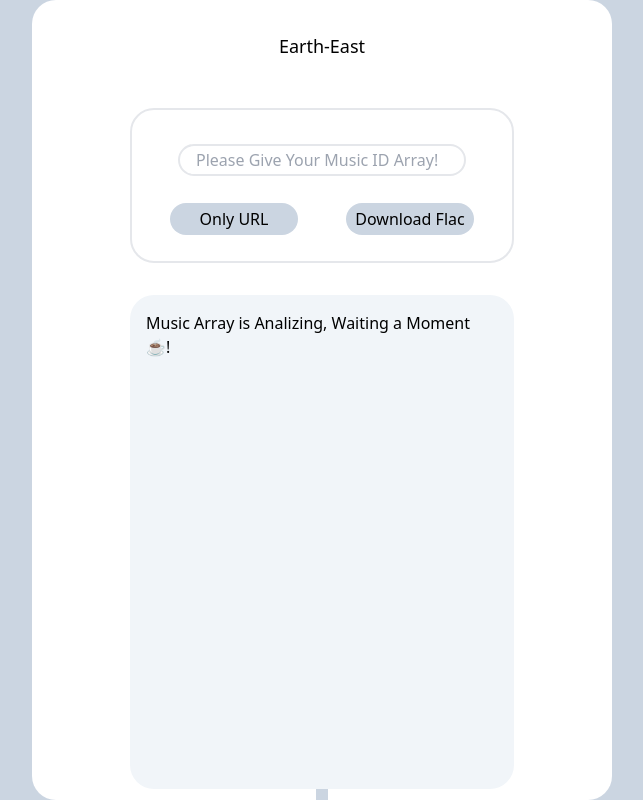
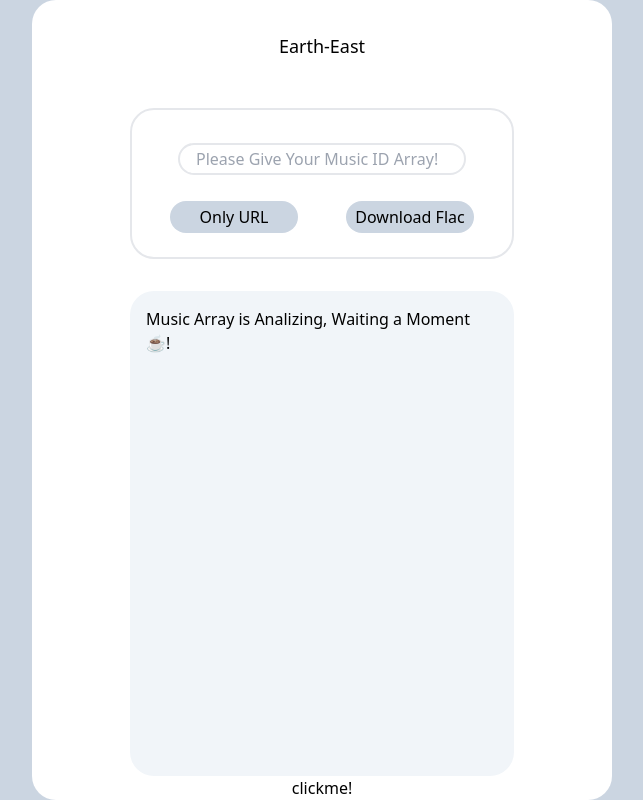
Before and after one commit to Baidaidai-GFWD-origin/East-Earth, a Vue app: page / in a window 1280 px wide. Shown: the whole page, without its empty margins (318-961 px from the left). Built offline with nearby package versions, Linux system fonts and the light colour scheme.

Commit message:
update logical

```diff
--- a/src/App.vue
+++ b/src/App.vue
@@ -1,6 +1,6 @@
 <script setup>
 
-import { computed, ref, onMounted } from 'vue';
+import { computed, ref, useTemplateRef } from 'vue';
 
 const greeting = "Music Array is Analizing, Waiting a Moment ☕️!"
 
@@ -38,23 +38,18 @@ async function generateText(){
 }
 
 let downloadUrl = ref('');
-let downloadUrlValue = computed(()=>downloadUrl.value)
-const VDOM = ref(null);
+const VDOM = useTemplateRef('VDOM')
 
 async function downloadFile() {
     alert("功能暂出现问题，等待后期修复")
-    // console.log("downloadFile function called");
-    // console.log("musicIdArray.value:", musicIdArray.value);
     let downloadUrlArray = await getMusic(musicIdArray.value);
-    // console.log("data Fetched");
-    // console.log("downloadUrlArray:", downloadUrlArray);
     const downloadUrlList = Object.values(downloadUrlArray);
-    // console.log("downloadUrlList:", downloadUrlList);
     for (let i = 0; i < downloadUrlList.length; i++) {
         downloadUrl.value = downloadUrlList[i];
-        await VDOM.value.click();
-        // console.log("downloadUrl.value:", downloadUrl.value);
-        // console.log("VDOM.value:", VDOM.value);
+        console.log(downloadUrl.value)
+        VDOM.value.href = downloadUrl.value
+        console.log(VDOM.value.href)
+        VDOM.value.click();
         console.log(`${i} is Downloading……`);
     }
 }
@@ -81,7 +76,7 @@ async function downloadFile() {
             </div>
 
             <!-- Visiual DOM -->
-            <a ref="VDOM" :v-show="false" :href="downloadUrlValue" download="music.flac" type="audio/mpeg" class=" bg-slate-300 h-3 w-3"></a>
+            <a ref="VDOM" :v-show="false" href="" target="_blank" download="audio.flac" type="audio/flac">clickme!</a>
 
         </div>
     </div>
```
